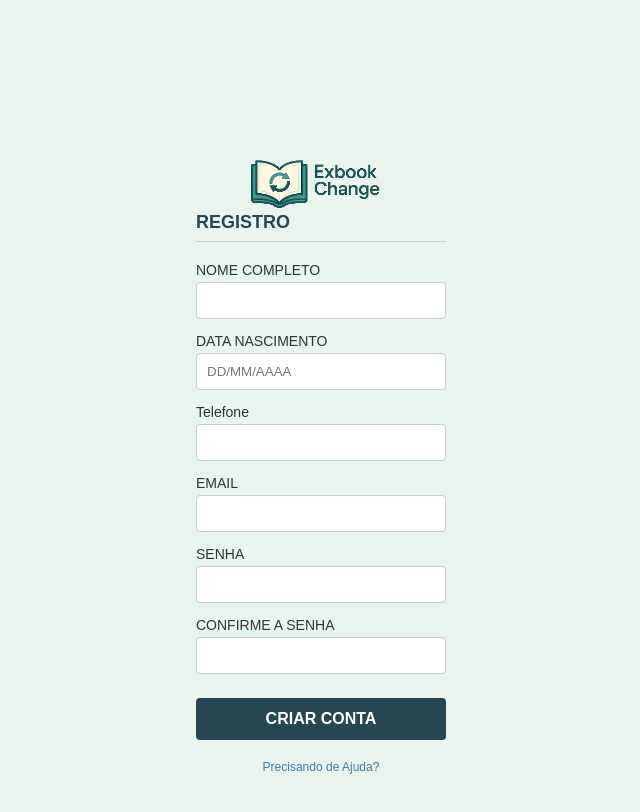
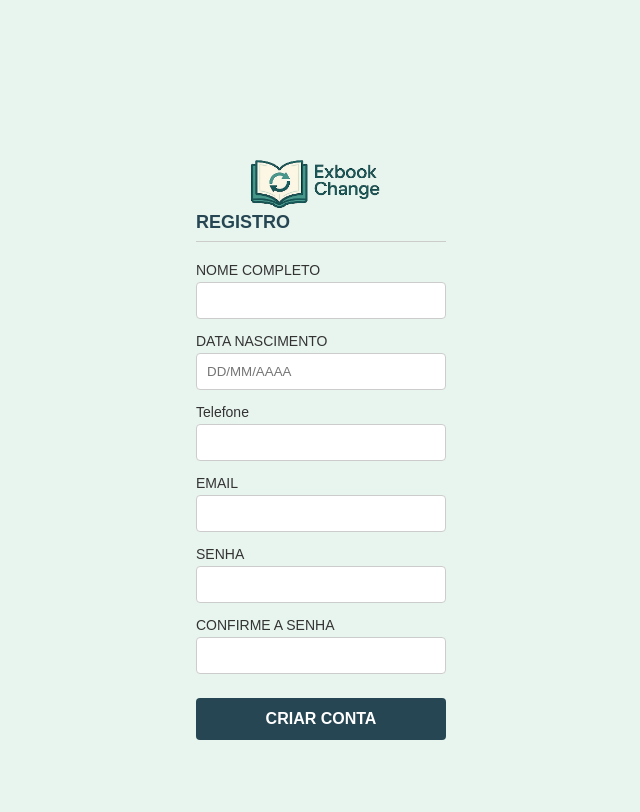
Before and after one commit to richarlisonn/Front-End-ExbookCharge, a React (Vite) app: page /register in a window 1280 px wide. Shown: the top 812 px of the page, without its empty margins (319-959 px from the left). Built offline with nearby package versions, Linux system fonts and the light colour scheme.

Commit message:
feat: Remove help

```diff
--- a/src/pages/RegisterPage.jsx
+++ b/src/pages/RegisterPage.jsx
@@ -199,7 +199,6 @@ function RegisterPage() {
       {successMessage && <p className="success">{successMessage.message}</p>}
       {errors.server && <p className="errors-server">{errors.server}{console.log({message: errors.server, details: errors.details})}</p>}
 
-      <Link to="/ajuda" className="link-ajuda">Precisando de Ajuda?</Link>
     </div>
   );
 }
```
